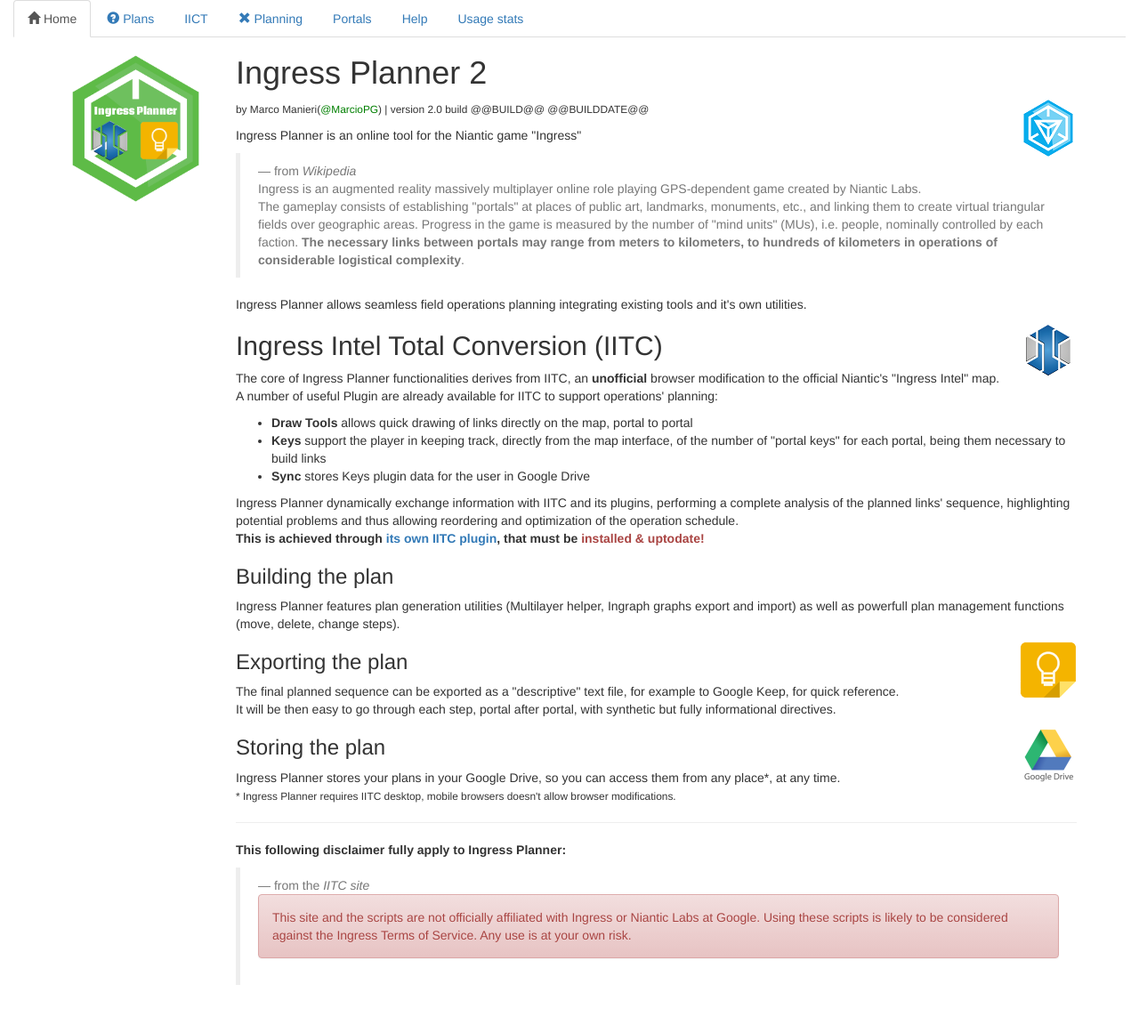
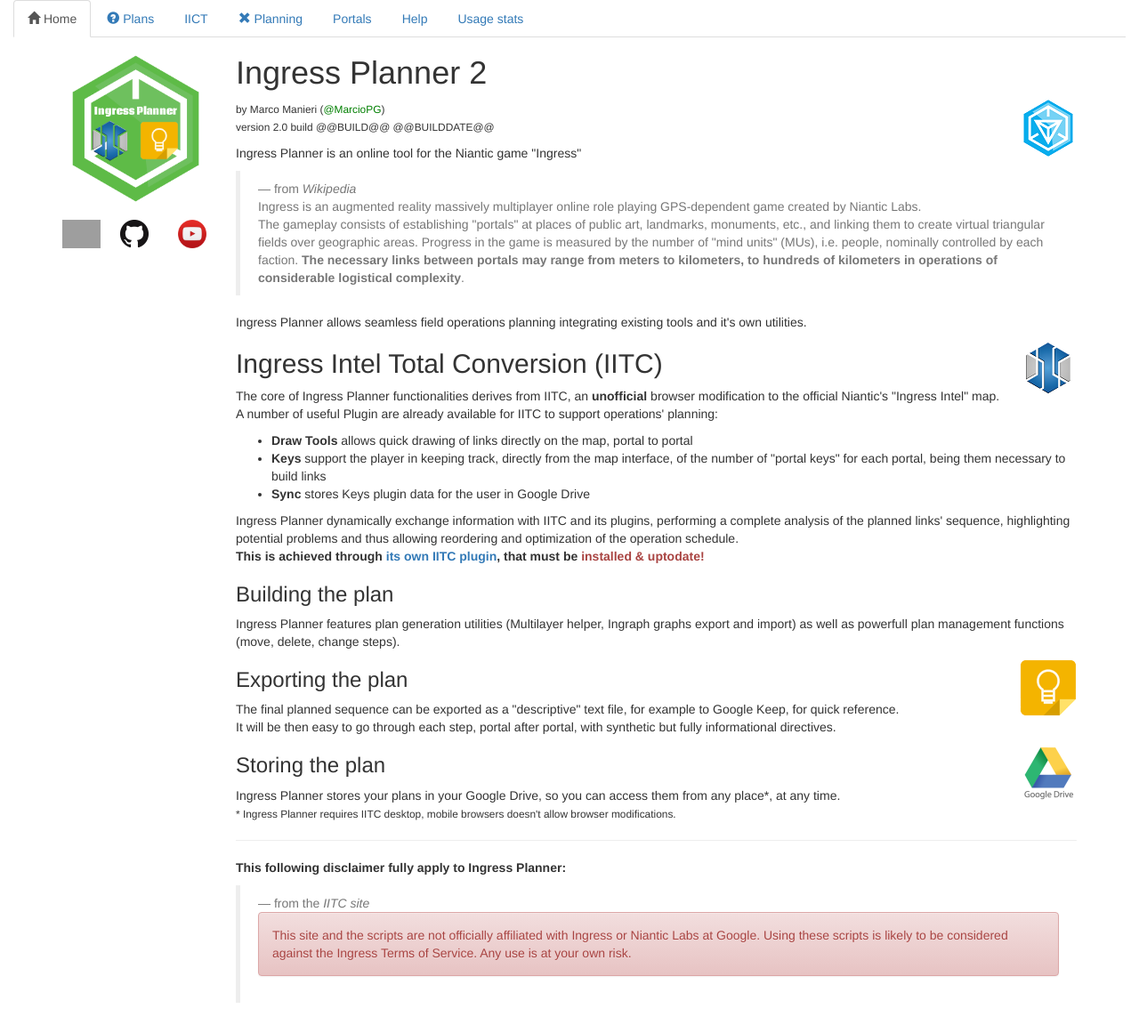
Before and after one commit to manierim/ingressplanner, a PHP site: page / in a window 1280 px wide. Shown: the whole page at 89% size. Run offline with PHP 8.4, Linux system fonts and the light colour scheme; some libraries are stand-ins or nearby versions; grey boxes are pictures that could not be loaded.

Commit message:
More welcome (home) page changes
Signed-off-by: Marco <marco@italiatekno.it>

```diff
--- a/views/welcome.php
+++ b/views/welcome.php
@@ -12,7 +12,72 @@ echo $this->div(
         'row',
         $this->col(
             2,
-            $this->tag('p', $this->img('ingressplannerlogo.png', array('style'=>'margin-top: 20px;')))
+            $this->row(
+                $this->col(12, $this->img('ingressplannerlogo.png', array('style'=>'margin-top: 20px;')))
+            )
+            . $this->row(
+                array('style'=>'margin-top: 20px; '),
+                $this->col(
+                    4,
+                    $this->tag(
+                        'a',
+                        array(
+                            'href'      => 'https://plus.google.com/communities/102911691483488654925',
+                            'target'    => '_blank',
+                            'style'     => 'text-decoration:none; ',
+                            'class'     => 'pull-left',
+                        ),
+                        $this->tag(
+                            'img',
+                            array(
+                                'src'   => '//ssl.gstatic.com/images/icons/gplus-32.png',
+                                'alt'   => 'Google+',
+                                'style' => 'border:0; height: 32px; ',
+                            )
+                        )
+                    )
+                )
+                . $this->col(
+                    4,
+                    $this->tag(
+                        'a',
+                        array(
+                            'href'      => 'https://github.com/manierim/ingressplanner',
+                            'target'    => '_blank',
+                            'style'     => 'text-decoration:none; ',
+                            'class'     => 'pull-left',
+                        ),
+                        $this->tag(
+                            'img',
+                            array(
+                                'src'   => 'img/GitHub-Mark-32px.png',
+                                'alt'   => 'GitHub',
+                                'style' => 'border:0; height: 32px; ',
+                            )
+                        )
+                    )
+                )
+                . $this->col(
+                    4,
+                    $this->tag(
+                        'a',
+                        array(
+                            'href'      => 'https://www.youtube.com/playlist?list=PLJf23rcfHjvc1a3YYVFjqwBXgN4pctPeq',
+                            'target'    => '_blank',
+                            'style'     => 'text-decoration:none; ',
+                            'class'     => 'pull-left',
+                        ),
+                        $this->tag(
+                            'img',
+                            array(
+                                'src'   => 'img/YouTube-social-circle_red_48px.png',
+                                'alt'   => 'YouTube',
+                                'style' => 'border:0; height: 32px; ',
+                            )
+                        )
+                    )
+                )
+            )
         )
         . $this->col(
             10,
@@ -24,7 +89,7 @@ echo $this->div(
             . $this->img('ingress-logo.png', array('class'=>'pull-right'))
             . $this->tag(
                 'p',
-                $this->tag('small', 'by ' . AUTHOR . '(' . $this->tag('span', 'team-'.AUTHOR_TEAM, AUTHOR_AGENTNAME) . ') | version ' . VERSION . ' build ' . BUILD)
+                $this->tag('small', 'by ' . AUTHOR . ' (' . $this->tag('span', 'team-'.AUTHOR_TEAM, AUTHOR_AGENTNAME) . ')<br>version ' . VERSION . ' build ' . BUILD)
             )
             . $this->tag(
                 'p',
```
Also changed, not shown: img/GitHub-Mark-32px.png (added), img/YouTube-social-circle_red_48px.png (added).
